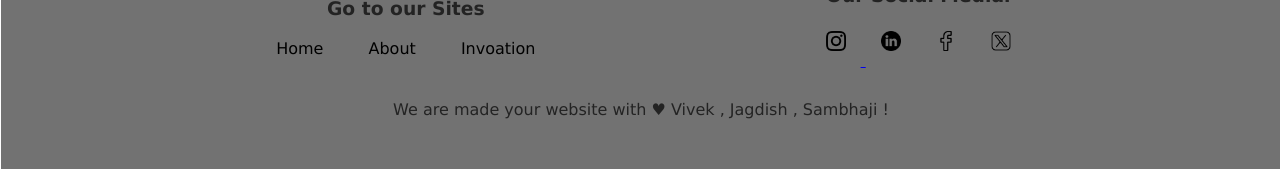
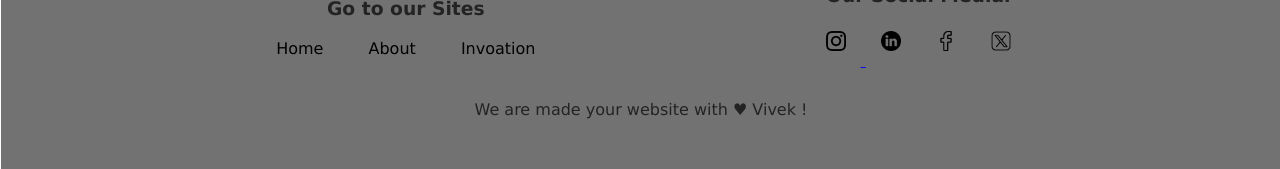
Before and after one commit to Vivek4114/india-web, a plain HTML site: page about.html in a window 1280 px wide. Shown: the part 1517-1686 px from the top of the page. Drawn offline with Linux system fonts and the light colour scheme.

Commit message:
Update about.html

```diff
--- a/about.html
+++ b/about.html
@@ -169,7 +169,7 @@
             </div>
         </div>
 
-        <span id="sp" style="text-align: center; padding-top: 30px; ">We are made your website  with &hearts; Vivek , Jagdish , Sambhaji !</span>
+        <span id="sp" style="text-align: center; padding-top: 30px; ">We are made your website  with &hearts; Vivek !</span>
     </footer>
 
 
```
